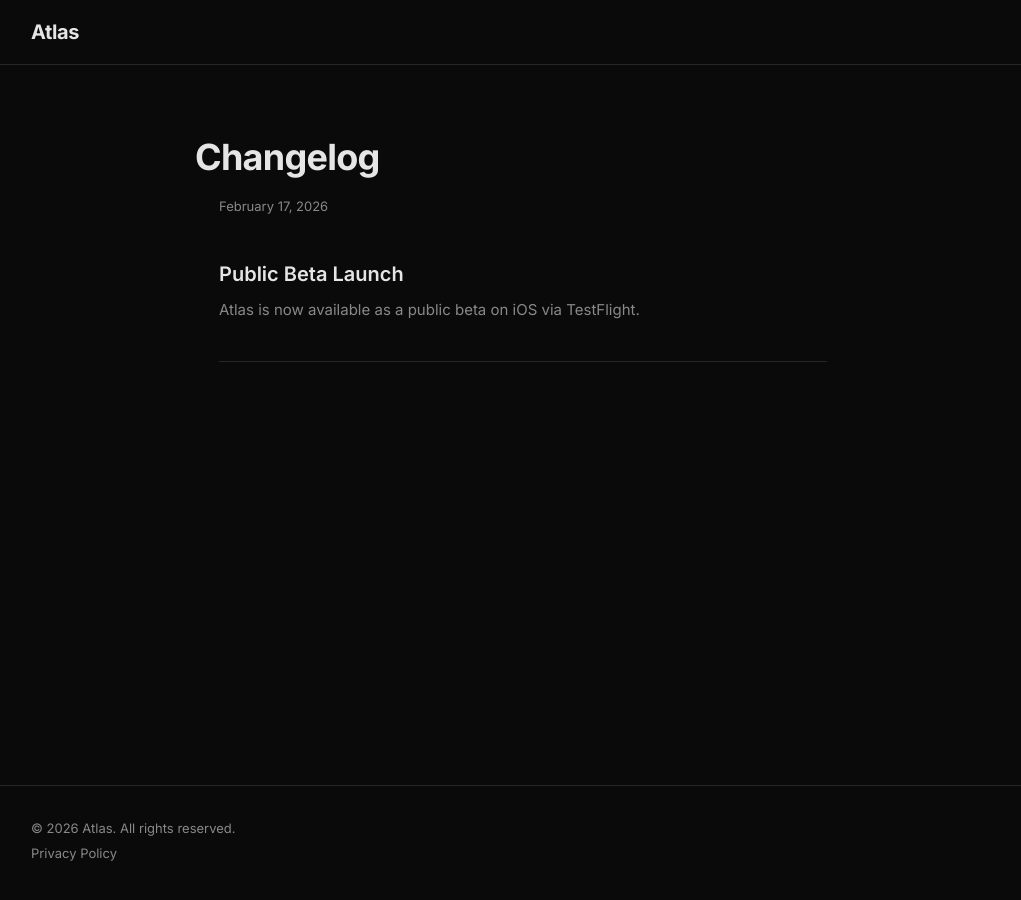
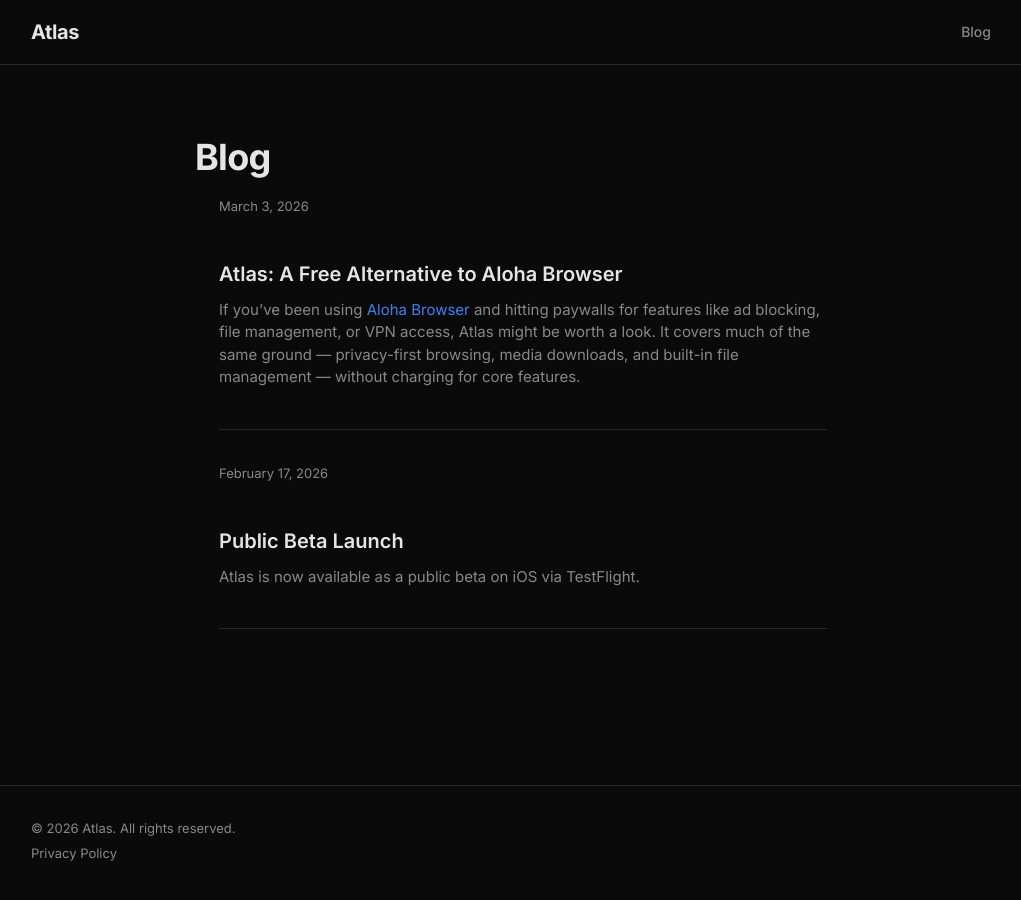
Before and after one commit to zackgemmell/browsewithatlas.com, a Jekyll site: the page built from changelog.markdown, in a window 1280 px wide. Shown: the whole page, without its empty margins (129-1150 px from the left). Built offline with Jekyll 4.4.1, drawn with Linux system fonts in a browser that asks for light colours; part of the change alters nothing that is shown.

Commit message:
Add blog post comparing Atlas to Aloha Browser (#5)
Create a detailed comparison article highlighting Atlas's free privacy-first browsing, media downloading capabilities, and file management features. Add blog link to site navigation by configuring header_pages and renaming the changelog page to "Blog".

Co-authored-by: Claude Haiku 4.5 <noreply@anthropic.com>

```diff
--- a/_config.yml
+++ b/_config.yml
@@ -25,6 +25,9 @@ baseurl: ""
 url: "https://browsewithatlas.com"
 testflight_url: "https://testflight.apple.com/join/7zmFrHeE"
 
+header_pages:
+  - changelog.markdown
+
 # Build settings
 theme: minima
 plugins:
--- /dev/null
+++ b/_posts/2026-03-03-atlas-free-alternative-to-aloha-browser.markdown
@@ -0,0 +1,65 @@
+---
+layout: post
+title: "Atlas: A Free Alternative to Aloha Browser"
+date: 2026-03-03
+---
+
+If you've been using [Aloha Browser](https://alohabrowser.com) and hitting paywalls for features like ad blocking, file management, or VPN access, Atlas might be worth a look. It covers much of the same ground — privacy-first browsing, media downloads, and built-in file management — without charging for core features.
+
+Here's how the two compare.
+
+## Privacy & Security
+
+Aloha markets itself as a private browser with a built-in VPN, tracker protection, and third-party security audits. These are solid features, but the VPN's full functionality — including autostart, 80+ server locations, and device-wide protection — requires a premium subscription.
+
+Atlas takes a different approach. Private browsing uses a non-persistent data store, meaning nothing is saved after your session ends. You can configure automatic clearing of cookies, cache, and history on a schedule (on exit, after 5 minutes, after an hour, and more). Atlas also sends Do Not Track and Global Privacy Control headers by default. There's no VPN, but your browsing data never leaves your device in the first place.
+
+Both browsers support biometric locks (Face ID and Touch ID). Atlas also supports Optic ID for Apple Vision Pro.
+
+## Media Downloading
+
+This is where Atlas really stands out. Aloha offers multi-threaded downloads and a basic media player with Chromecast and VR support.
+
+Atlas has a full-featured download system that handles:
+
+- **Video**: MP4, MOV, WebM, MKV, AVI, and HLS streams (.m3u8)
+- **Audio**: MP3, WAV, FLAC, AAC, OGG, M4A
+- **Images**: JPG, PNG, GIF (with animation), HEIC, WebP
+- **Documents**: PDF, DOCX, TXT, Markdown, HTML
+- **Archives**: ZIP, TAR, 7Z, RAR
+
+Downloads continue in the background when you switch apps. Every download is stored in a sandboxed filesystem, keeping files isolated and secure.
+
+## Built-in Media Player
+
+Atlas includes a custom video player with Picture-in-Picture, fullscreen mode with smooth animations, playback resume (pick up where you left off), and the ability to download videos directly from the player. Aloha's media player supports Chromecast and VR playback, which Atlas doesn't offer — but for everyday use, Atlas's player covers the essentials well.
+
+## File Management
+
+Aloha's file manager is functional but locks password-protected folders behind its premium tier.
+
+Atlas gives you a full file manager built into the browser. You can sort files by date, name, or size, filter by type (videos, images, audio, documents, archives), select and share multiple files at once, and save to either the in-app downloads folder or directly to the Files app. All files are stored in a sandboxed environment — other apps can't access them.
+
+## Ad Blocking
+
+Aloha offers basic ad blocking for free and "AI-powered" ad blocking for premium subscribers. Atlas doesn't currently include a built-in ad blocker, but iOS content blockers from the App Store work with Atlas just as they do with Safari.
+
+## Cross-Platform Support
+
+Aloha is available on iOS, Android, Windows, and macOS. Atlas currently runs on iOS, macOS, and visionOS — all from the same codebase with native UI on each platform. Android and Windows aren't supported yet.
+
+## What Atlas Doesn't Have
+
+To be fair, there are things Aloha offers that Atlas doesn't:
+
+- **VPN**: Aloha includes a built-in VPN. Atlas focuses on local privacy controls instead.
+- **Web translation**: Aloha can translate pages in real-time.
+- **Device sync**: Aloha syncs data across devices.
+- **Android/Windows**: Atlas is Apple-platform only for now.
+- **VR player**: Aloha has a dedicated VR media player.
+
+## What You Get for Free
+
+The main difference comes down to cost. Many of Aloha's best features — the full VPN, AI ad blocking, password-protected folders, and higher AI request limits — require a subscription. Atlas gives you private browsing, media downloading, a custom video player, full file management, and biometric security at no cost.
+
+If you're on iOS and want a privacy-focused browser with strong media and file handling, [give Atlas a try on TestFlight](https://testflight.apple.com/join/7zmFrHeE).
--- a/changelog.markdown
+++ b/changelog.markdown
@@ -1,6 +1,6 @@
 ---
 layout: page
-title: Changelog
+title: Blog
 permalink: /changelog/
 ---
 
```
